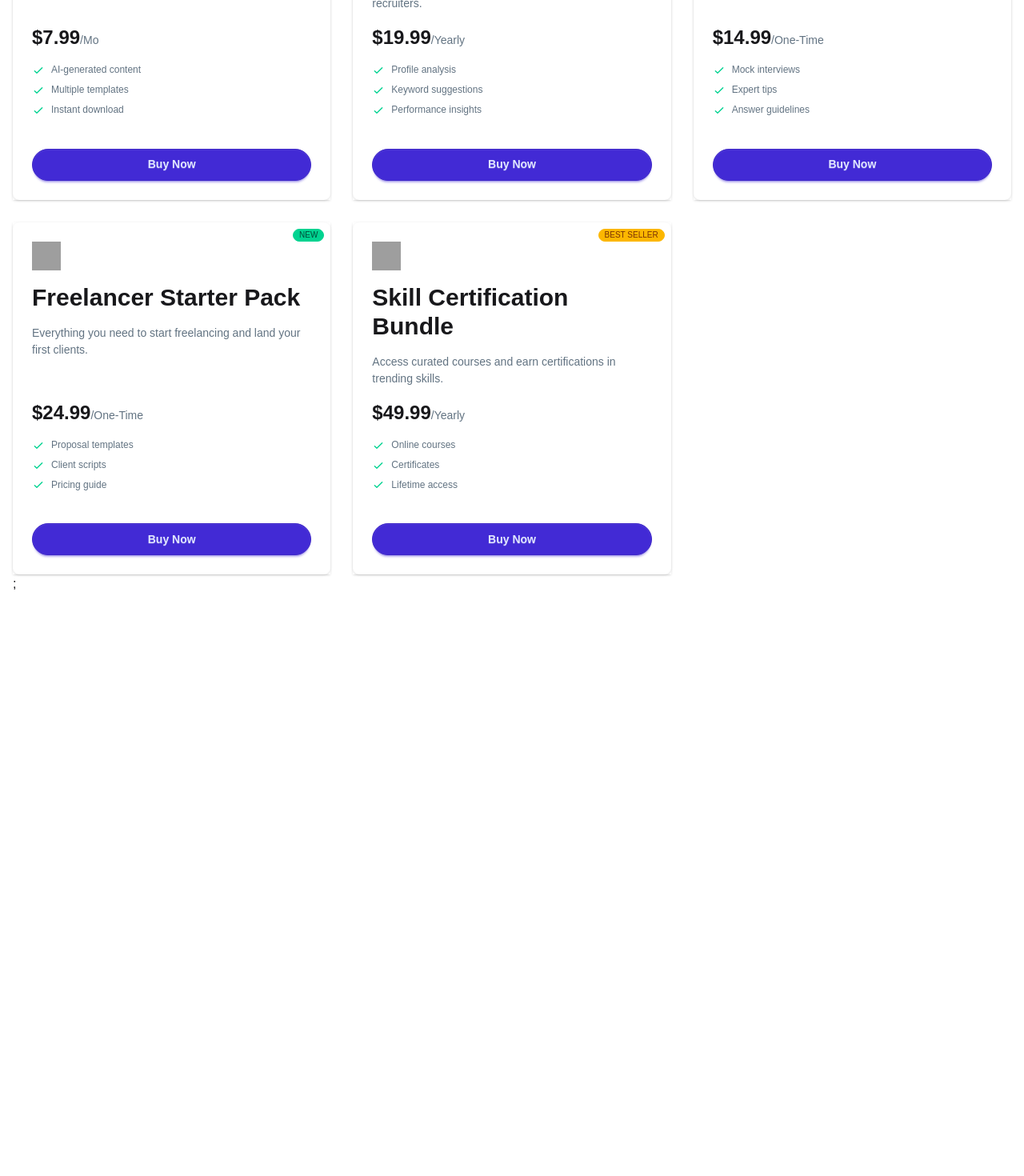
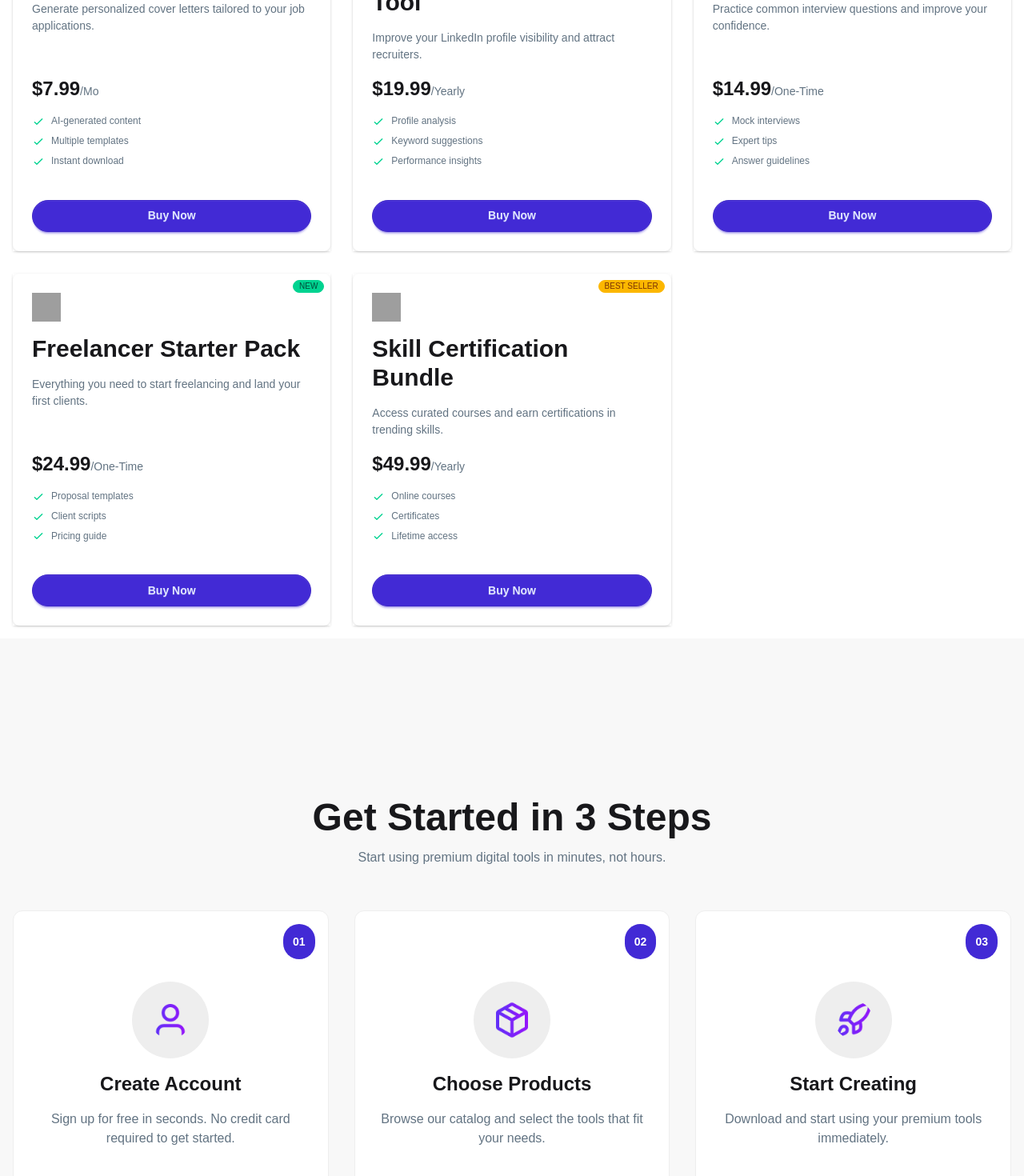
Before and after one commit to marufhasanswe/A6-DigiTools-Platform, a React (Vite) app: page / in a window 1280 px wide. Shown: the part 2048-3518 px from the top of the page at 80% size. Before the commit the page ends 2806 px from the top, so only its background shows below. Built offline with nearby package versions, Linux system fonts and the light colour scheme; grey boxes are pictures that could not be loaded.

Commit message:
Steps section added

```diff
--- a/src/App.jsx
+++ b/src/App.jsx
@@ -5,6 +5,7 @@ import DigitalTools from "./components/homepage/digitalTools/DigitalTools";
 import Stats from "./components/homepage/stats/Stats";
 import NavBar from "./components/navBar/NavBar";
 import SectionHeading from "./components/ui/SectionHeading";
+import Steps from "./components/homepage/steps/Steps";
 
 const fetchData = async () => {
   const res = await fetch("./data.json");
@@ -20,7 +21,9 @@ function App() {
       <Banner />
       <Stats />
       <Suspense
-        fallback={<span className="loading loading-spinner loading-md "></span>}
+        fallback={
+          <span className="loading loading-spinner loading-md text-center"></span>
+        }
       >
         <DigitalTools
           dataPromises={dataPromises}
@@ -28,6 +31,7 @@ function App() {
           setCart={setCart}
         />
       </Suspense>
+      <Steps />
     </>
   );
 }
--- a/src/components/homepage/cart/Cart.jsx
+++ b/src/components/homepage/cart/Cart.jsx
@@ -17,7 +17,7 @@ const Cart = ({ cart, setCart }) => {
                 <img className="w-15 h-15" src={cartItem.icon} alt="" />
               </div>
               <div>
-                <h3 className="text-[20px] font-semibold text-[#101727FF;]">
+                <h3 className="text-lg md:text-[20px] font-semibold text-[#101727FF;]">
                   {cartItem.name}
                 </h3>
                 <p className="text-[16px] font-semibold text-[#627382FF]">
--- a/src/components/homepage/digitalTools/DigitalTools.jsx
+++ b/src/components/homepage/digitalTools/DigitalTools.jsx
@@ -7,9 +7,16 @@ import Cart from "../cart/Cart";
 const DigitalTools = ({ dataPromises, cart, setCart }) => {
   const cards = use(dataPromises);
   const [togglingStatus, setTogglingStatus] = useState("products");
+  const sectionHeading = `Premium Digital Tools`;
+  const sectionDesc = `Choose from our curated collection of premium digital products designed
+to boost your productivity and creativity.`;
+
   return (
     <div className="container mx-auto p-4">
-      <SectionHeading />
+      <SectionHeading
+        sectionHeading={sectionHeading}
+        sectionDesc={sectionDesc}
+      />
       <TogglingButtons
         togglingStatus={togglingStatus}
         setTogglingStatus={setTogglingStatus}
--- a/src/components/homepage/digitalTools/products/Products.jsx
+++ b/src/components/homepage/digitalTools/products/Products.jsx
@@ -5,7 +5,7 @@ import Card from "../../../ui/Card";
 const Products = ({ cards, cart, setCart }) => {
   return (
     <div className="container mx-auto mt-10">
-      <Card cards={cards} cart={cart} setCart={setCart} />;
+      <Card cards={cards} cart={cart} setCart={setCart} />
     </div>
   );
 };
--- /dev/null
+++ b/src/components/homepage/steps/Steps.jsx
@@ -0,0 +1,19 @@
+import React from "react";
+import SectionHeading from "../../ui/SectionHeading";
+import StepsCard from "./stepsCard/StepsCard";
+
+const Steps = () => {
+  const sectionHeading = `Get Started in 3 Steps`;
+  const sectionDesc = `Start using premium digital tools in minutes, not hours.`;
+  return (
+    <div className="bg-base-200 p-4">
+      <SectionHeading
+        sectionHeading={sectionHeading}
+        sectionDesc={sectionDesc}
+      />
+      <StepsCard />
+    </div>
+  );
+};
+
+export default Steps;
--- /dev/null
+++ b/src/components/homepage/steps/stepsCard/StepsCard.jsx
@@ -0,0 +1,55 @@
+import React from "react";
+import userImg from "../../../../assets/user.png";
+import packageImg from "../../../../assets/package.png";
+import rocketImg from "../../../../assets/rocket.png";
+
+const StepsCard = () => {
+  return (
+    <div className="container mx-auto grid md:grid-cols-3 py-10 gap-8">
+      <div className=" rounded-xl bg-white border border-base-300 px-6 py-22 text-center space-y-4 relative">
+        <span className=" p-3 rounded-full bg-primary text-white text-sm font-semibold absolute top-4 right-4">
+          01
+        </span>
+        <img
+          src={userImg}
+          alt=""
+          className="w-24 h-24 bg-base-300 mx-auto rounded-full px-6 py-6"
+        />
+        <h3 className="text-2xl font-semibold">Create Account</h3>
+        <p className="text-[#627382FF] text-[16px]">
+          Sign up for free in seconds. No credit card required to get started.
+        </p>
+      </div>
+      <div className=" rounded-xl bg-white border border-base-300 px-6 py-22 text-center space-y-4 relative">
+        <span className=" p-3 rounded-full bg-primary text-white text-sm font-semibold absolute top-4 right-4">
+          02
+        </span>
+        <img
+          src={packageImg}
+          alt=""
+          className="w-24 h-24 bg-base-300 mx-auto rounded-full px-6 py-6"
+        />
+        <h3 className="text-2xl font-semibold">Choose Products</h3>
+        <p className="text-[#627382FF] text-[16px]">
+          Browse our catalog and select the tools that fit your needs.
+        </p>
+      </div>
+      <div className=" rounded-xl bg-white border border-base-300 px-6 py-22 text-center space-y-4 relative">
+        <span className=" p-3 rounded-full bg-primary text-white text-sm font-semibold absolute top-4 right-4">
+          03
+        </span>
+        <img
+          src={rocketImg}
+          alt=""
+          className="w-24 h-24 bg-base-300 mx-auto rounded-full px-6 py-6"
+        />
+        <h3 className="text-2xl font-semibold">Start Creating</h3>
+        <p className="text-[#627382FF] text-[16px]">
+          Download and start using your premium tools immediately.
+        </p>
+      </div>
+    </div>
+  );
+};
+
+export default StepsCard;
--- a/src/components/navBar/NavBar.jsx
+++ b/src/components/navBar/NavBar.jsx
@@ -1,7 +1,6 @@
 import React from "react";
 import shoopingCart from "../../assets/products/shopping-cart.png";
 const NavBar = ({ cart }) => {
-  console.log(cart);
   return (
     <div className="navbar bg-base-100 shadow-sm container mx-auto">
       <div className="navbar-start">
--- a/src/components/ui/Card.jsx
+++ b/src/components/ui/Card.jsx
@@ -5,7 +5,7 @@ const Card = ({ cards, cart, setCart }) => {
     setCart([...cart, card]);
   };
   return (
-    <div className="grid md:grid-cols-3 gap-7 container mx-auto mt-10">
+    <div className="grid md:grid-cols-3 gap-7">
       {cards.map((card) => (
         <div key={card.id} className="card w-full bg-base-100 shadow-sm ">
           <div className="card-body relative shadow space-y-2">
--- a/src/components/ui/SectionHeading.jsx
+++ b/src/components/ui/SectionHeading.jsx
@@ -1,13 +1,13 @@
 import React from "react";
 
-const SectionHeading = () => {
+const SectionHeading = ({ sectionHeading, sectionDesc }) => {
   return (
-    <div className="mt-16 md:mt-30 container mx-auto">
-      <h2 className="text-5xl font-bold text-center">Premium Digital Tools</h2>
-      <p className="text-center text-[#627382] text-[16px] leading-tight my-4">
-        Choose from our curated collection of premium digital products designed{" "}
-        <br />
-        to boost your productivity and creativity.
+    <div className="mt-16 md:pt-30 container mx-auto">
+      <h2 className="text-3xl md:text-5xl font-bold text-center">
+        {sectionHeading}
+      </h2>
+      <p className="text-center text-[#627382] text-[16px] leading-tight my-4 max-w-lg mx-auto">
+        {sectionDesc}
       </p>
     </div>
   );
```
